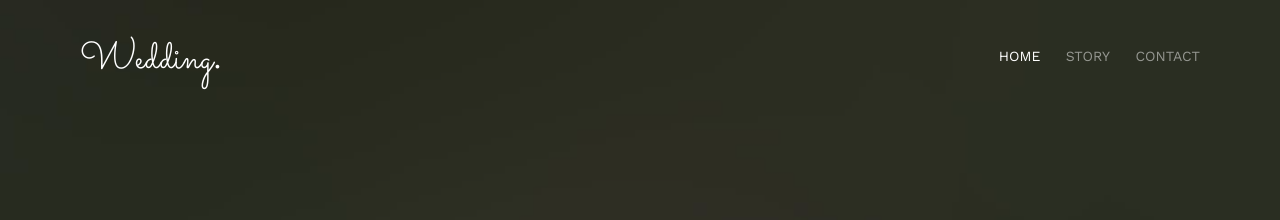
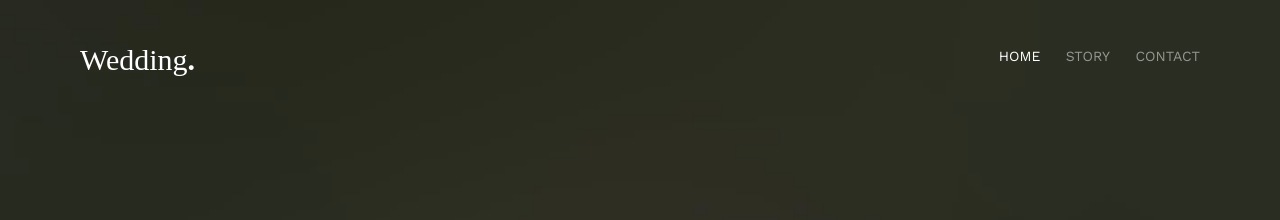
Before and after one commit to donofden/donofden.github.io, a Jekyll site: the page ARAVIND-LAKSHMI/index.html, which Jekyll copies as it is, in a window 1280 px wide. Shown: the top 220 px of the page. Built offline with Jekyll 4.4.1, drawn with Linux system fonts in a browser that asks for light colours; some web fonts are replaced.

Commit message:
Change Webiste headding Style

```diff
--- a/ARAVIND-LAKSHMI/index.html
+++ b/ARAVIND-LAKSHMI/index.html
@@ -78,7 +78,7 @@
 		<div class="container">
 			<div class="row">
 				<div class="col-xs-2">
-					<div id="fh5co-logo"><a href="index.html">Wedding<strong>.</strong></a></div>
+					<div id="fh5co-logo" style="font-size: 30px; font-family: serif;"><a href="index.html">Wedding<strong>.</strong></a></div>
 				</div>
 				<div class="col-xs-10 text-right menu-1">
 					<ul>
```
